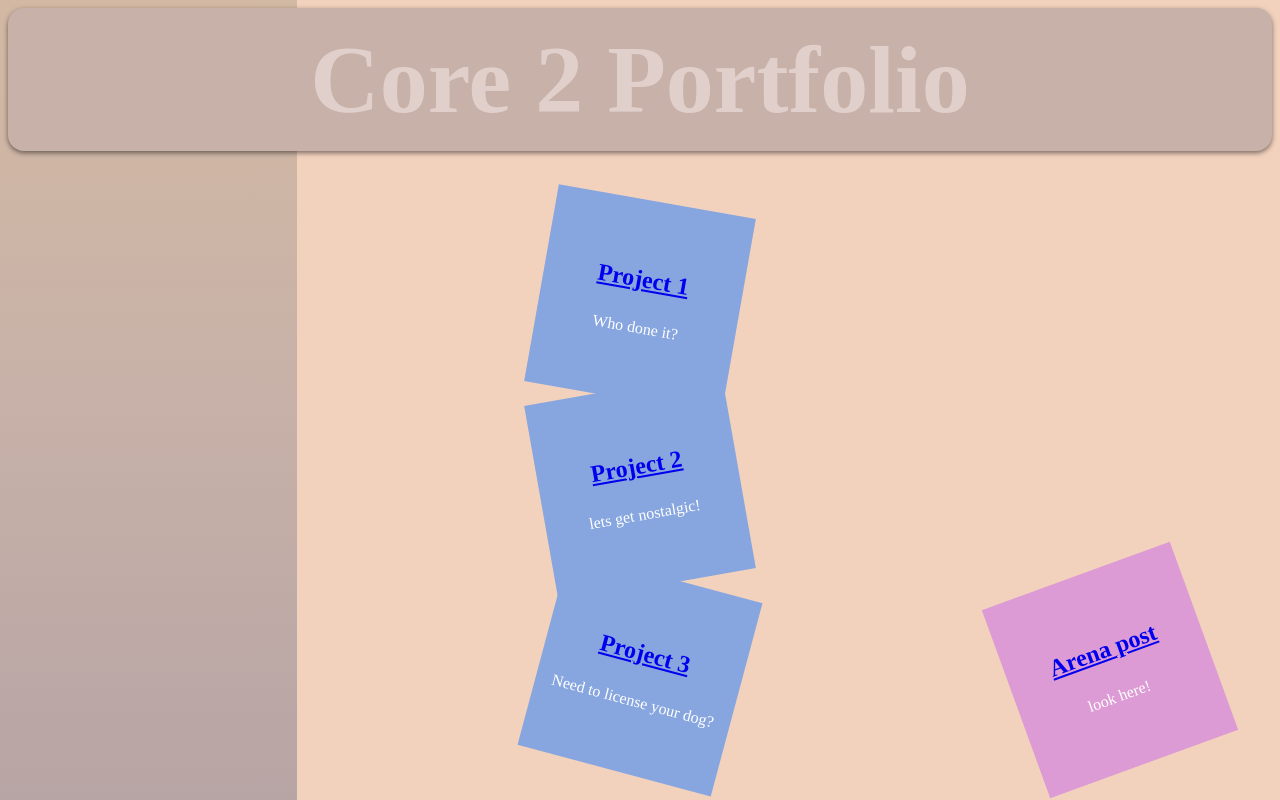
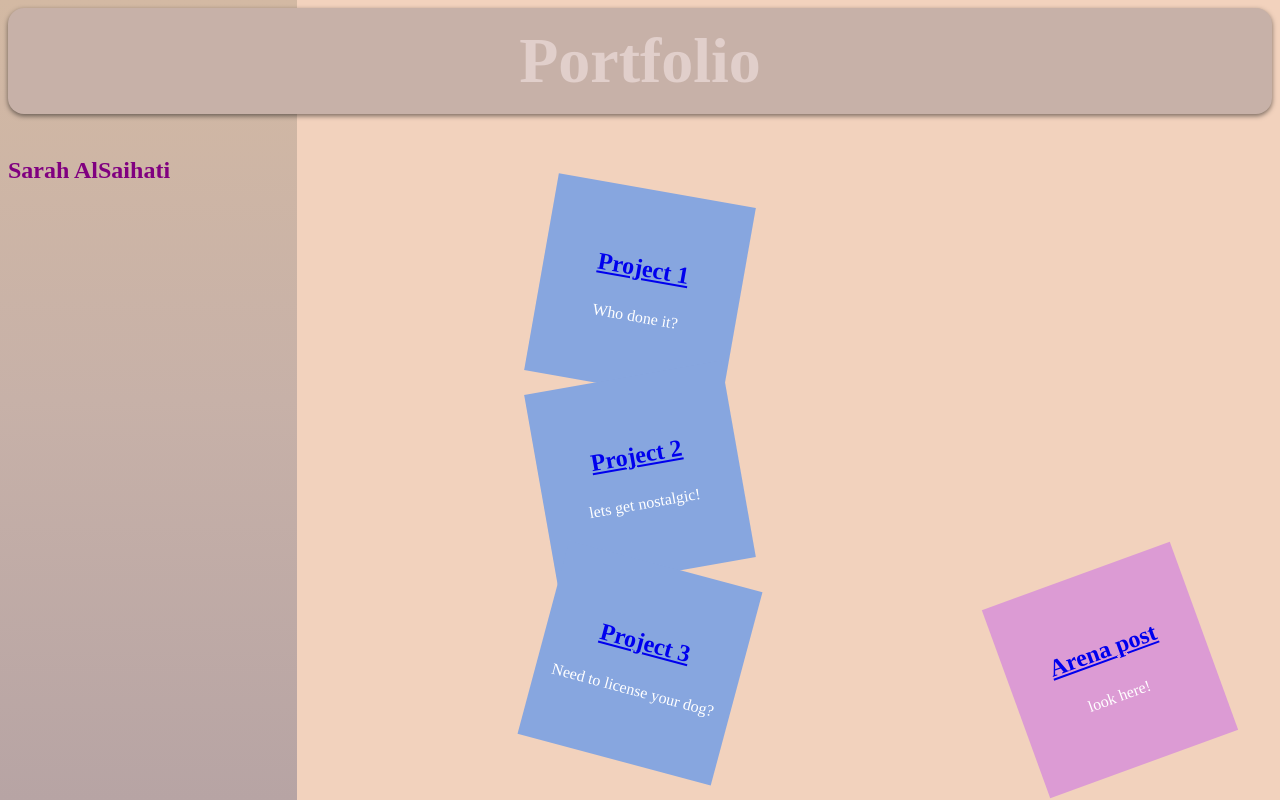
Before and after one commit to Sarahsai/Portfolio, a plain HTML site: page index.html in a window 1280 px wide. Shown: the top 800 px of the page. Drawn offline with Linux system fonts and the light colour scheme.

Commit message:
ghjkl;
ghjk

```diff
--- a/index.html
+++ b/index.html
@@ -7,7 +7,9 @@
 
     <title>Portfolio</title>
   </head>
-  <h1 class="heading">Core 2 Portfolio</h1>
+  <h1 class="heading">Portfolio</h1>
+  <h2 class="heading2">Sarah AlSaihati</h2>
+  </div>
   <body>
     <div class="bg-image1"></div>
     	<div class="bg-image2"></div>
--- a/main.css
+++ b/main.css
@@ -1,5 +1,5 @@
 .heading {
-  font-size: 6rem;
+  font-size: 4rem;
   font-weight: bold;
   text-align: center;
   color: #E1CFCB;
@@ -9,6 +9,17 @@
   box-shadow: 0px 2px 5px rgba(0,0,0,0.5);
   margin-top: auto;
 }
+
+.heading2 {
+  font-size: 1.5rem;
+  font-weight: bold;
+  text-align: left;
+  color: purple;
+
+}
+
+
+
 
 
 
```
